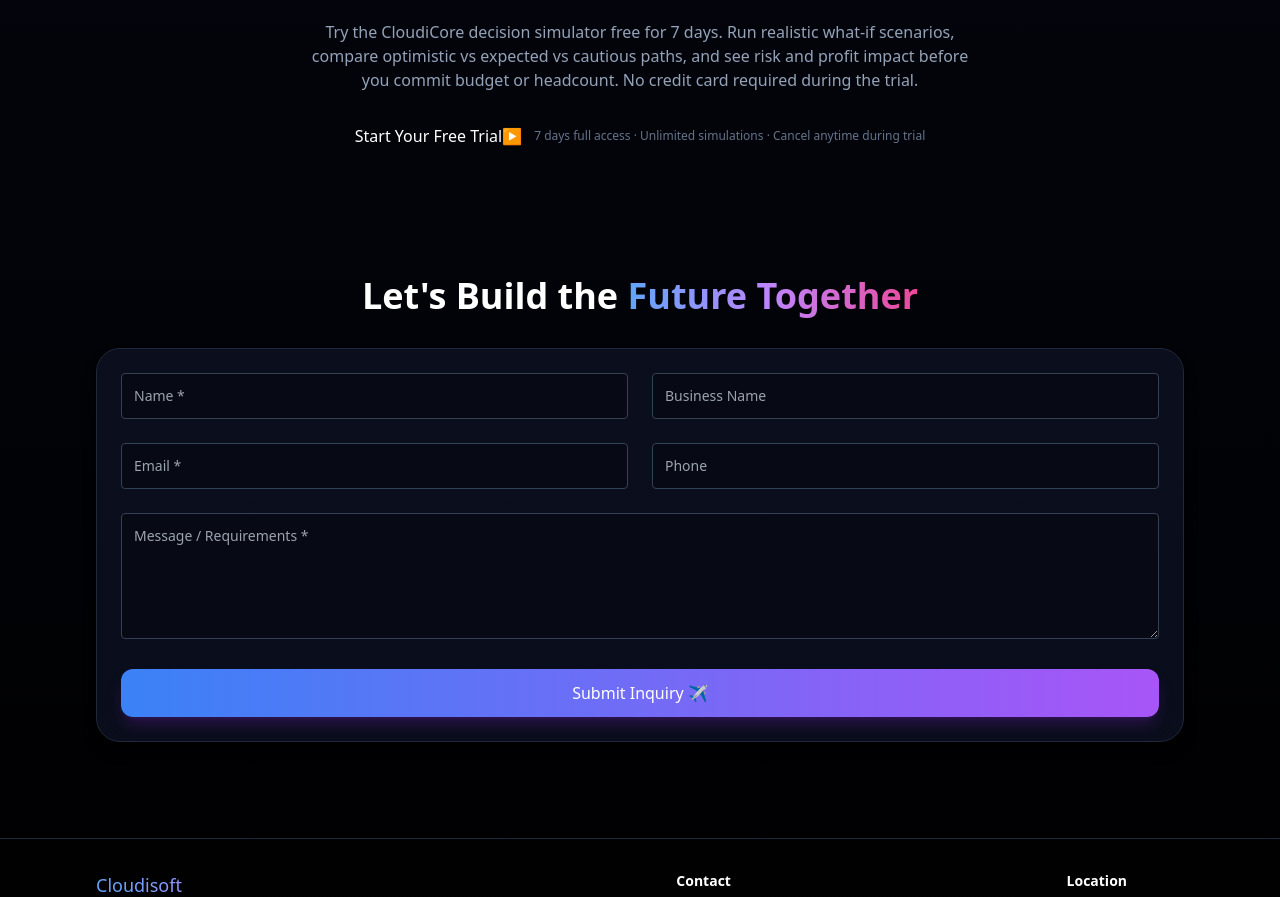
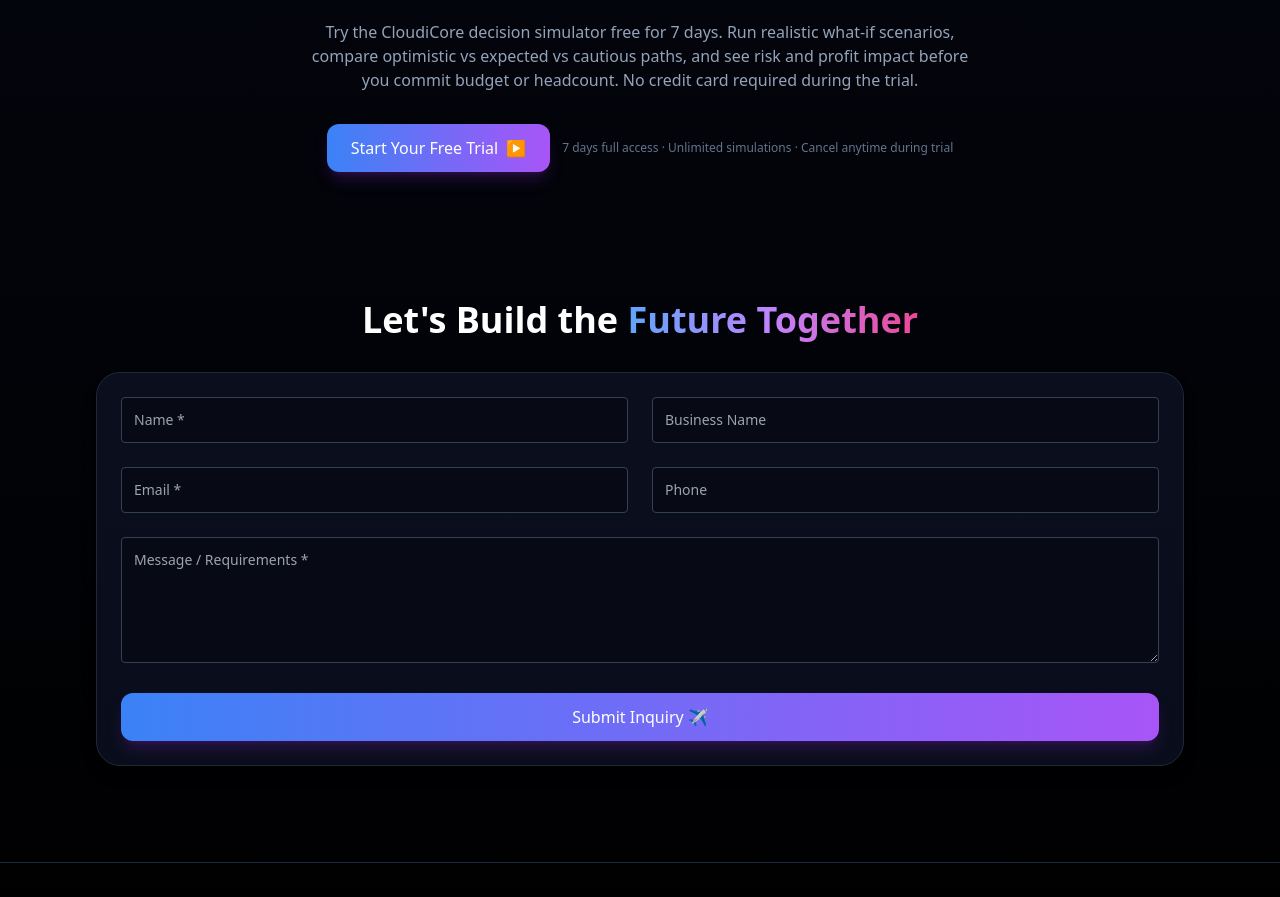
Before and after one commit to Cloudisoft/Cloudisoft.com_Final, a React (Vite) app: page / in a window 1280 px wide. Shown: the part 2587-3484 px from the top of the page. Built offline with nearby package versions, Linux system fonts and the light colour scheme; no server answers.

Commit message:
Update Pricing.tsx

```diff
--- a/src/components/Pricing.tsx
+++ b/src/components/Pricing.tsx
@@ -23,7 +23,7 @@ export default function PricingSection() {
           target="_blank"
           rel="noreferrer"
         > */}
-      <Link to="/cloudicore">
+      <Link className="btn-primary inline-flex items-center gap-2" to="/cloudicore">
           Start Your Free Trial
           <span>▶</span>
         </Link>
```
